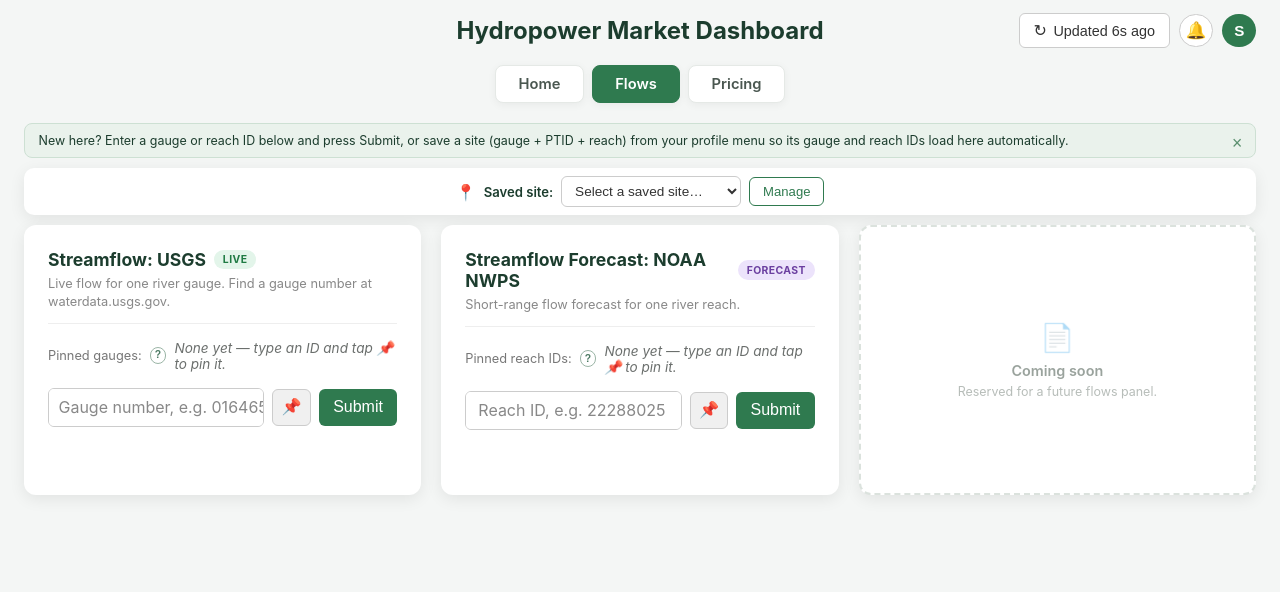
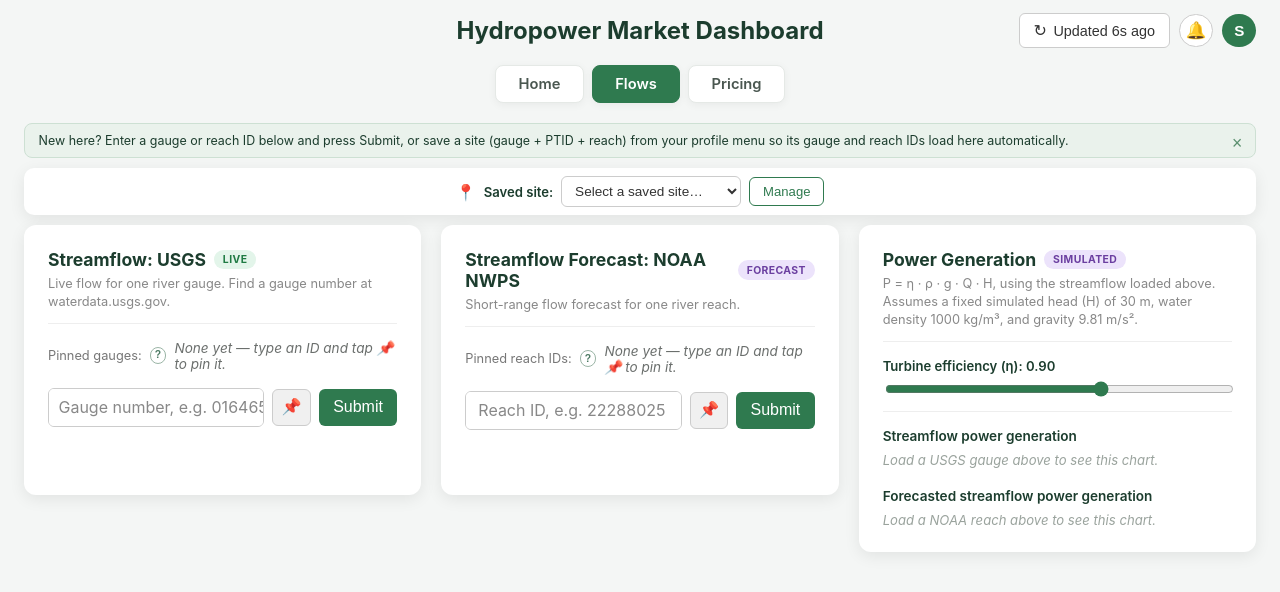
Before and after one commit to sakksham27/hydropower-market-dashboard, a Flask app: page /flows in a window 1280 px wide. Shown: the top 592 px of the page. Run offline with Flask 3, Linux system fonts and the light colour scheme; the visitor is signed in with stand-in values (Sample User, id 1); data that the repository does not hold is empty; some libraries are stand-ins or nearby versions.

Commit message:
Add synthetic power-generation charts to the Flows page
Fills the third Flows panel with two live charts derived from the
already-loaded USGS gauge and NOAA forecast flow: P = eta * rho * g * Q * H,
converting cfs to m3/s. Head (H) is a fixed simulated 30m, since there's no
real data source for it; turbine efficiency is a 0.85-0.93 slider that
redraws both charts live.

Co-Authored-By: Claude Sonnet 5 <noreply@anthropic.com>
Claude-Session: https://claude.ai/code/session_01QKGZKVhgdR1TYra6sYjq5k

```diff
--- a/app/static/script.js
+++ b/app/static/script.js
@@ -1479,6 +1479,130 @@ const reachWidget = reachWidgetEl && createReachWidget(reachWidgetEl, {
 });
 
 /**
+ * Power generation (synthetic): P = η · ρ · g · Q · H, applied to whatever
+ * flow data is already loaded in the USGS and NOAA reach panels above (both
+ * report flow in cfs, converted to m³/s here). H is a fixed, simulated dam
+ * height — there's no real data source for it — while turbine efficiency
+ * (η) is exposed as a slider since it's the parameter worth exploring.
+ * Redraws live via onDataChange, same pattern as the other widgets.
+ */
+const powerWidgetEl = document.getElementById("power-widget");
+
+if (powerWidgetEl && usgsWidget && reachWidget) {
+    const CFS_TO_M3S = 0.0283168466;
+    const WATER_DENSITY_KG_M3 = 1000;
+    const GRAVITY_M_S2 = 9.81;
+    const SIMULATED_HEAD_M = 30;
+
+    const effSlider = document.getElementById("power-efficiency-slider");
+    const effValueLabel = document.getElementById("power-efficiency-value");
+    const actualWrap = document.getElementById("power-actual-wrap");
+    const actualEmpty = document.getElementById("power-actual-empty");
+    const actualCanvas = document.getElementById("power-actual-canvas");
+    const forecastWrap = document.getElementById("power-forecast-wrap");
+    const forecastEmpty = document.getElementById("power-forecast-empty");
+    const forecastCanvas = document.getElementById("power-forecast-canvas");
+
+    let actualPowerChart = null;
+    let forecastPowerChart = null;
+
+    function computePowerWatts(flowCfs, efficiency) {
+        if (flowCfs === null || flowCfs === undefined) return null;
+        const flowM3s = flowCfs * CFS_TO_M3S;
+        return efficiency * WATER_DENSITY_KG_M3 * GRAVITY_M_S2 * flowM3s * SIMULATED_HEAD_M;
+    }
+
+    function renderPowerChart(existingChart, canvas, series, label, color) {
+        const efficiency = parseFloat(effSlider.value);
+        const rows = series.readings.map((r) => ({
+            x: new Date(r.datetime),
+            y: computePowerWatts(r.value, efficiency),
+        }));
+
+        if (existingChart) existingChart.destroy();
+
+        return new Chart(canvas, {
+            type: "line",
+            data: {
+                datasets: [
+                    {
+                        label,
+                        data: rows,
+                        borderColor: color,
+                        backgroundColor: color,
+                        tension: 0.2,
+                        pointRadius: 2,
+                        fill: false,
+                        spanGaps: true,
+                    },
+                ],
+            },
+            options: {
+                responsive: true,
+                maintainAspectRatio: false,
+                interaction: { mode: "nearest", intersect: true },
+                plugins: { legend: { display: false } },
+                scales: {
+                    x: {
+                        type: "time",
+                        time: { tooltipFormat: "MMM d, HH:mm" },
+                        title: { display: true, text: "Time" },
+                    },
+                    y: {
+                        beginAtZero: true,
+                        title: { display: true, text: "Power (W)" },
+                    },
+                },
+            },
+        });
+    }
+
+    function updatePowerCharts() {
+        const actualSeries = usgsWidget.getPrimarySeries();
+        if (actualSeries && actualSeries.readings.length) {
+            actualEmpty.hidden = true;
+            actualWrap.hidden = false;
+            actualPowerChart = renderPowerChart(
+                actualPowerChart,
+                actualCanvas,
+                actualSeries,
+                `Gauge ${actualSeries.id} power`,
+                "#2f7a4f"
+            );
+        } else {
+            actualEmpty.hidden = false;
+            actualWrap.hidden = true;
+        }
+
+        const forecastSeries = reachWidget.getPrimarySeries();
+        if (forecastSeries && forecastSeries.readings.length) {
+            forecastEmpty.hidden = true;
+            forecastWrap.hidden = false;
+            forecastPowerChart = renderPowerChart(
+                forecastPowerChart,
+                forecastCanvas,
+                forecastSeries,
+                `Reach ${forecastSeries.id} forecasted power`,
+                "#e07a1f"
+            );
+        } else {
+            forecastEmpty.hidden = false;
+            forecastWrap.hidden = true;
+        }
+    }
+
+    effSlider.addEventListener("input", () => {
+        effValueLabel.textContent = parseFloat(effSlider.value).toFixed(2);
+        updatePowerCharts();
+    });
+
+    usgsWidget.onDataChange(updatePowerCharts);
+    reachWidget.onDataChange(updatePowerCharts);
+
+    updatePowerCharts();
+}
+
+/**
  * One shared 5-minute timer/button for the whole dashboard, instead of a
  * separate countdown per panel. Refreshing re-fetches whatever ID is
  * currently loaded in each of the three panels (a panel with nothing loaded
--- a/app/static/style.css
+++ b/app/static/style.css
@@ -59,6 +59,52 @@ body {
     background: #2f7a4f;
     border-color: #2f7a4f;
     color: #fff;
+}
+
+.power-controls {
+    display: flex;
+    flex-direction: column;
+    gap: 0.35rem;
+    margin: 0 0 1rem;
+    padding-bottom: 0.75rem;
+    border-bottom: 1px solid #eee;
+}
+
+.power-efficiency-label {
+    font-size: 0.82rem;
+    font-weight: 600;
+    color: #1c3d2e;
+}
+
+#power-efficiency-slider {
+    width: 100%;
+    accent-color: #2f7a4f;
+}
+
+.power-chart-block {
+    margin-bottom: 1.25rem;
+}
+
+.power-chart-block:last-child {
+    margin-bottom: 0;
+}
+
+.power-chart-title {
+    margin: 0 0 0.5rem;
+    font-size: 0.85rem;
+    font-weight: 600;
+    color: #1c3d2e;
+}
+
+.power-chart-empty {
+    margin: 0;
+    font-size: 0.82rem;
+    color: #9aa39d;
+    font-style: italic;
+}
+
+.power-canvas-wrap {
+    height: 200px;
 }
 
 .placeholder-card {
--- a/app/templates/flows.html
+++ b/app/templates/flows.html
@@ -186,11 +186,37 @@
             </div>
         </section>
 
-        <section class="card placeholder-card">
-            <div>
-                <span class="placeholder-card-icon" aria-hidden="true">&#128196;</span>
-                <p class="placeholder-card-text">Coming soon</p>
-                <p class="placeholder-card-subtext">Reserved for a future flows panel.</p>
+        <section class="card" id="power-widget">
+            <div class="card-title-row">
+                <h2 class="card-title">Power Generation</h2>
+                <span class="panel-badge panel-badge-forecast" title="Computed from the flow panels above, not a live data source">SIMULATED</span>
+            </div>
+            <p class="card-subtitle">
+                P = &eta; &middot; &rho; &middot; g &middot; Q &middot; H, using the streamflow loaded above.
+                Assumes a fixed simulated head (H) of 30 m, water density 1000 kg/m&sup3;, and gravity 9.81 m/s&sup2;.
+            </p>
+
+            <div class="power-controls">
+                <label class="power-efficiency-label" for="power-efficiency-slider">
+                    Turbine efficiency (&eta;): <span id="power-efficiency-value">0.90</span>
+                </label>
+                <input type="range" id="power-efficiency-slider" min="0.85" max="0.93" step="0.01" value="0.90" />
+            </div>
+
+            <div class="power-chart-block">
+                <p class="power-chart-title">Streamflow power generation</p>
+                <p class="power-chart-empty" id="power-actual-empty">Load a USGS gauge above to see this chart.</p>
+                <div class="chart-canvas-wrap power-canvas-wrap" id="power-actual-wrap" hidden>
+                    <canvas id="power-actual-canvas"></canvas>
+                </div>
+            </div>
+
+            <div class="power-chart-block">
+                <p class="power-chart-title">Forecasted streamflow power generation</p>
+                <p class="power-chart-empty" id="power-forecast-empty">Load a NOAA reach above to see this chart.</p>
+                <div class="chart-canvas-wrap power-canvas-wrap" id="power-forecast-wrap" hidden>
+                    <canvas id="power-forecast-canvas"></canvas>
+                </div>
             </div>
         </section>
     </div>
```
